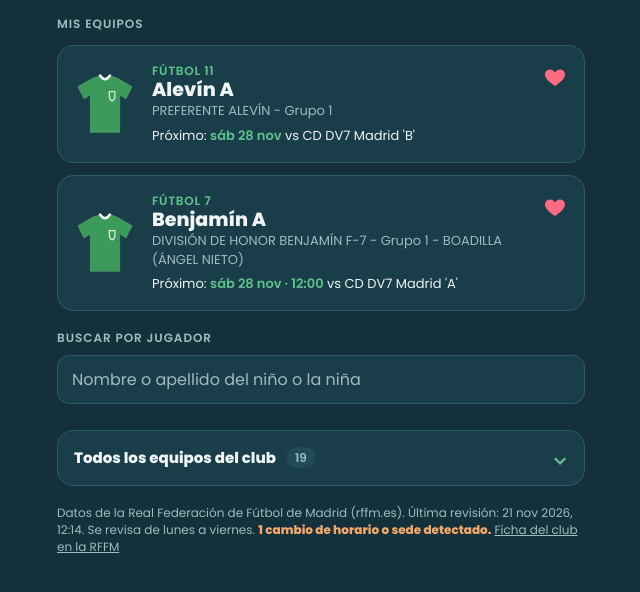
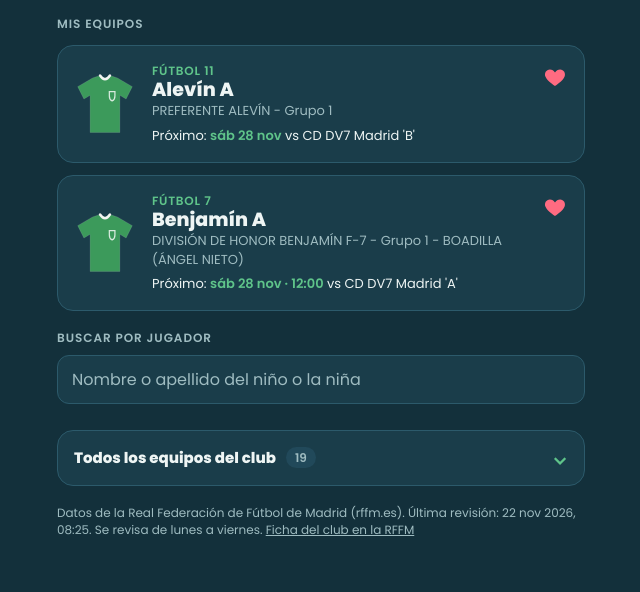
Before and after one commit to josemiromero1981-pixel/escolapios-futbol, a plain HTML site: page app.html in a window 1280 px wide. Shown: the part 160-752 px from the top of the page, without its empty margins (319-959 px from the left). Drawn offline with Linux system fonts and the light colour scheme.

Commit message:
Revisión 22 nov 08:25: la RFFM no es accesible desde la sesión; se mantienen los datos y se actualiza la hora de revisión
Se quita de CHANGES el aviso de la J4 de Alevín Femenino (ya jugada).

Co-Authored-By: Claude Opus 5.5 <noreply@anthropic.com>
Claude-Session: https://claude.ai/code/session_01E2mq5h61a1TpQinxitN42K

```diff
--- a/app.html
+++ b/app.html
@@ -1507,10 +1507,8 @@ DEBUTANTEC.teamName="EE PP San Fernando Escolapios Pozuelo 'C'";
 const DATA={"segunda-aficionado":AFICIONADO,"infantil-a":INFANTILA,alevin:ALEVIN,"alevin-f7-a":ALEVINF7A,"alevin-f7-b":ALEVINF7B,"alevin-f7-c":ALEVINF7C,"alevin-fem":ALEVINFEM,benjamin:BENJAMIN,"benjamin-b":BENJAMINB,"benjamin-c":BENJAMINC,"benjamin-d":BENJAMIND,"prebenjamin-a":PREBENJAMINA,"prebenjamin-b":PREBENJAMINB,"prebenjamin-c":PREBENJAMINC,"prebenjamin-d":PREBENJAMIND,"prebenjamin-e":PREBENJAMINE,"debutante-a":DEBUTANTEA,"debutante-b":DEBUTANTEB,"debutante-c":DEBUTANTEC};
 const COMPS=DATA;
 /* Actualización automática (lunes a viernes): fecha de la última revisión y cambios detectados en horarios/sedes */
-const UPDATED="21 nov 2026, 12:14";
-const CHANGES=[
-  {team:"alevin-fem",j:4,when:"mar 17 nov, 08:25",txt:"La hora pasa de 15:00 a 12:30 y el campo de Collado Villalba F7 a Collado Villalba"}
-];
+const UPDATED="22 nov 2026, 08:25";
+const CHANGES=[];
 const TODAY=(()=>{const d=new Date();d.setHours(0,0,0,0);return d})();
 
 /* ---------- Preparación ---------- */
```
Also changed, not shown: index.html (+2 -4 lines).
